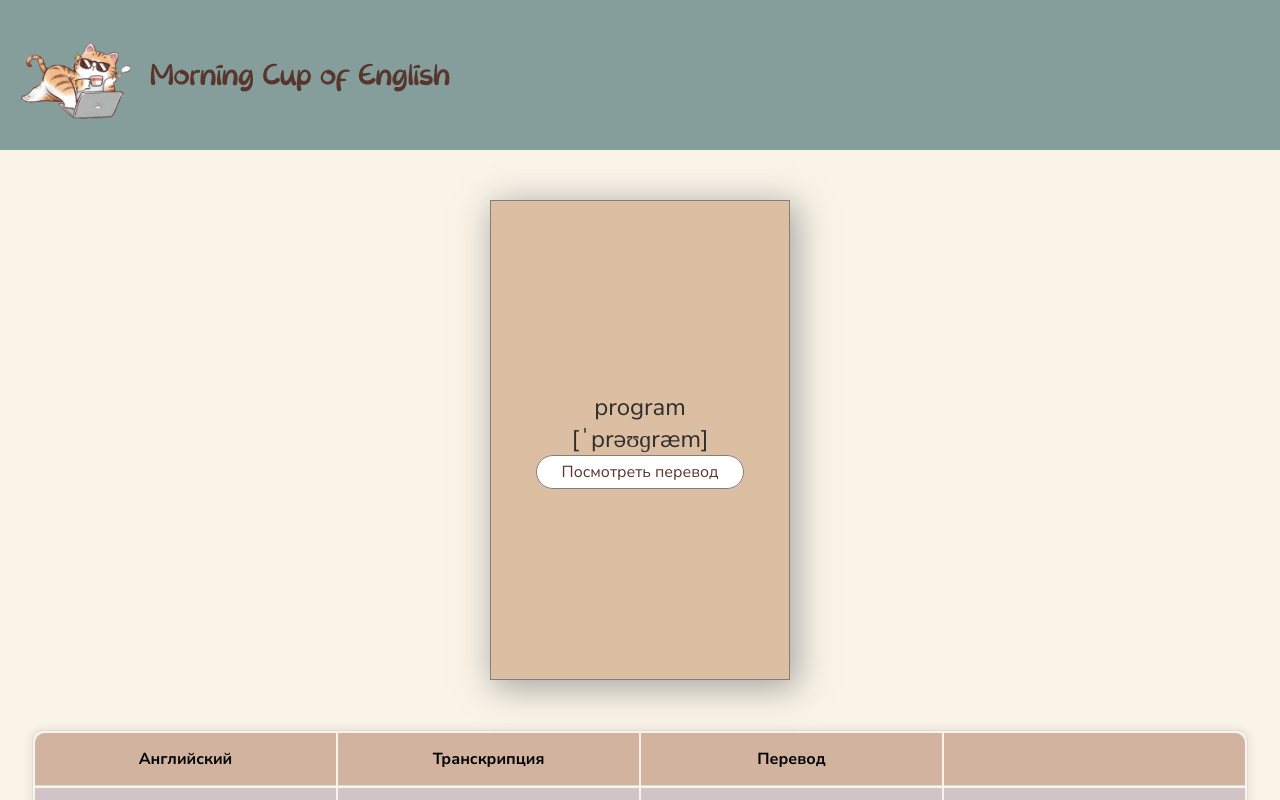
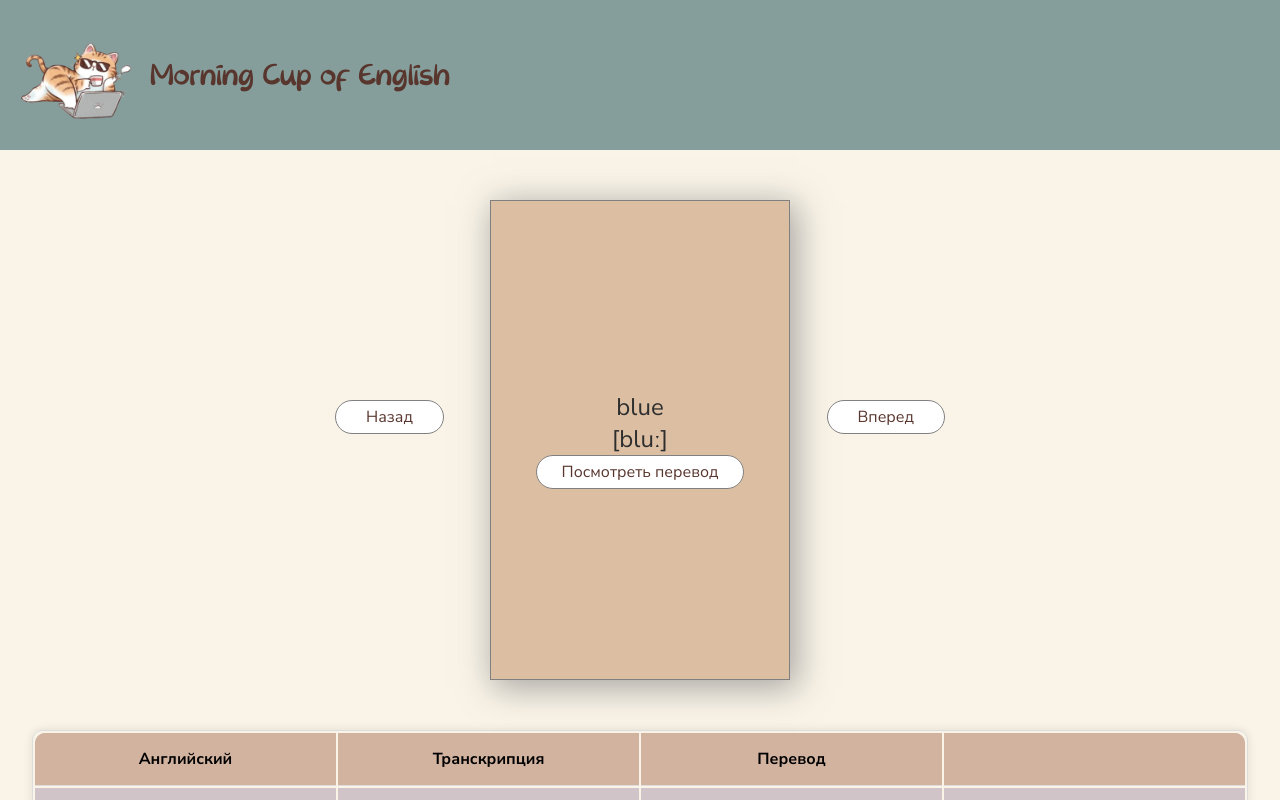
Before and after one commit to galagrin/Vocabulary-on-React, a React (Create React App) app: page / in a window 1280 px wide. Shown: the top 800 px of the page. Built offline with nearby package versions, Linux system fonts and the light colour scheme.

Commit message:
buttons added and useState added to table and Card

```diff
--- a/src/App.css
+++ b/src/App.css
@@ -25,7 +25,53 @@
     text-align: center;
 }
 .main {
-    /* height: 90vh; */
     display: flex;
     flex-direction: column;
 }
+
+.prev-btn,
+.next-btn {
+  position: absolute;
+  top: 50%;
+
+  background: white;
+  cursor: pointer;
+  font-family: "NunitoSans";
+  font-size: 16px;
+  padding: 5px 30px;
+  color: #58362d;
+  border: 1px solid grey;
+  border-radius: 30px;
+  outline: none;
+  transition: transform 0.2s, background-color 0.2s;
+}
+
+.prev-btn {
+  left: 20px;
+  position: absolute;
+  top: 50%;
+  left: calc(50% - 305px);
+
+
+}
+
+.next-btn {
+  right: 20px;
+  position: absolute;
+  top: 50%;
+  right: calc(50% - 305px);
+
+}
+
+.prev-btn:hover,
+.next-btn:hover {
+  background-color: #67869b;
+  color: rgb(255, 253, 253);
+  border: 1px solid rgb(255, 250, 250);
+}
+
+.prev-btn:active,
+.next-btn:active {
+    transform: translateY(3px);
+    box-shadow: 0px 2px 5px rgba(0, 0, 0, 0.3);
+}
--- a/src/Components/Main/Main.jsx
+++ b/src/Components/Main/Main.jsx
@@ -1,18 +1,54 @@
+// Вариант с MathRamdom
+
+// function Main() {
+//     let randomIndex = Math.floor(Math.random() * data.length);
+//     let randomWord = data[randomIndex];
+
+
+//     return (
+//         <main className="main">
+//             <button className="prev-btn">Назад</button>
+//             <Card
+//                 english={randomWord.english}
+//                 transcription={randomWord.transcription}
+//                 russian={randomWord.russian}
+//             />
+//             <button className="next-btn">Вперед</button>
+//             <Table />
+//         </main>
+//     );
+
+// }
+
+// export default Main;
+
+import { useState } from "react";
 import Card from "../Card/Card";
 import data from "../../data.json";
 import Table from "../Table/Table";
 
+
 function Main() {
-    let randomIndex = Math.floor(Math.random() * data.length);
-    let randomWord = data[randomIndex];
+    const [wordIndex, setWordIndex] = useState("0")
+
+    const handleNextWord = ()=> {
+
+        setWordIndex((wordIndex) => (wordIndex + 1) % data.length)
+    };
+    const handlePrevWord = () =>{
+        setWordIndex((wordIndex) => (wordIndex - 1) % data.length)
+    }
+
 
     return (
         <main className="main">
+            <button className="prev-btn" onClick = {handlePrevWord}>Назад</button>
             <Card
-                english={randomWord.english}
-                transcription={randomWord.transcription}
-                russian={randomWord.russian}
+                english={data[wordIndex].english}
+                transcription={data[wordIndex].transcription}
+                russian={data[wordIndex].russian}
             />
+            <button className="next-btn" onClick = {handleNextWord}>Вперед</button>
             <Table />
         </main>
     );
--- a/src/Components/Table/Table.jsx
+++ b/src/Components/Table/Table.jsx
@@ -1,27 +1,63 @@
+import { useState } from "react";
+import data from "../../data.json";
 import "./Table.css";
-import data from "../../data.json";
+
 
 export default function Table() {
-    let wordEditing = false;
+    const [rowEditing, setRowEditing] = useState("");
+    const [englishInputValue, setEnglishInputValue] = useState("");
+    const [transcriptionInputValue, setTranscriptionInputValue] = useState("");
+    const [russianInputValue, setRussianInputValue] = useState("");
+
+    function handleClick(id){
+        setRowEditing(id)
+    }
+
+    const handleCancel = ()=>{
+        setRowEditing("")
+
+    }
+
+    const handleEnglishEdit = (e) =>{
+        const newEnglish = e.target.value
+        setEnglishInputValue(newEnglish);
+
+    }
+
+
+    const handleTranscriptionEdit = (e) =>{
+        const newTranscription = e.target.value
+        setTranscriptionInputValue(newTranscription);
+
+    }
+    const handleRussianEdit = (e) =>{
+        const newRussian = e.target.value
+        setRussianInputValue(newRussian);
+
+    }
+
 
     return (
         <table>
+            <thead>
                 <tr>
                     <th>Английский</th>
                     <th>Транскрипция</th>
                     <th>Перевод</th>
                     <th></th>
                 </tr>
+            </thead>
+            <tbody>
                 {data.map((item) => (
                     <tr key={item.id}>
-                    {wordEditing ? (
+                        {rowEditing === item.id ? (
                             <>
-                            <td><input type="text" defaultValue={item.english} /></td>
-                            <td><input type="text" defaultValue={item.transcription} /></td>
-                            <td><input type="text" defaultValue={item.russian} /></td>
+                                <td><input type="text" value={englishInputValue || item.english} onChange = {handleEnglishEdit}/></td>
+                                <td><input type="text" value={transcriptionInputValue || item.transcription} onChange = {handleTranscriptionEdit}/></td>
+                                <td><input type="text" value={russianInputValue || item.russian} onChange = {handleRussianEdit}/></td>
                                 <td>
-                                <button>сохранить</button>
-                                <button>отменить</button>
+                                    <button >сохранить</button>
+                                    <button onClick ={handleCancel}>отменить</button>
                                 </td>
                             </>
                         ) : (
@@ -30,13 +66,14 @@ export default function Table() {
                                 <td>{item.transcription}</td>
                                 <td>{item.russian}</td>
                                 <td>
-                                <button>редактировать</button>
-                                <button>удалить</button>
+                                    <button onClick={() => handleClick(item.id)}>редактировать</button>
+                                    <button >удалить</button>
                                 </td>
                             </>
                         )}
                     </tr>
                 ))}
+            </tbody>
         </table>
     );
 }
```
Also changed, not shown: src/Components/Card/Card.jsx (+4 -37 lines), src/App.js (line endings or trailing spaces). Lines whose indentation alone changed are shown as unchanged.
